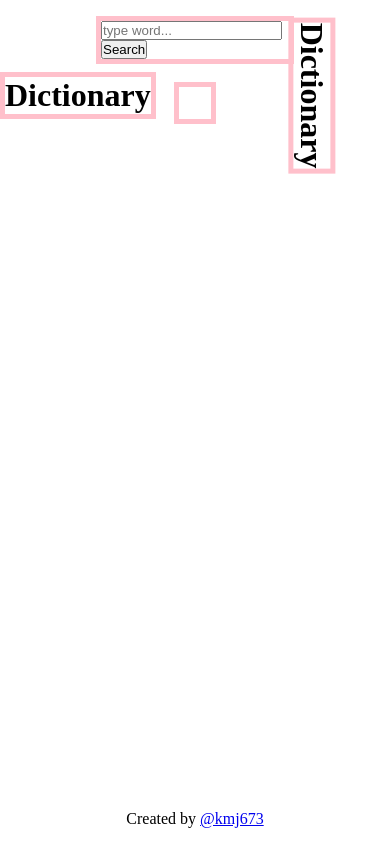
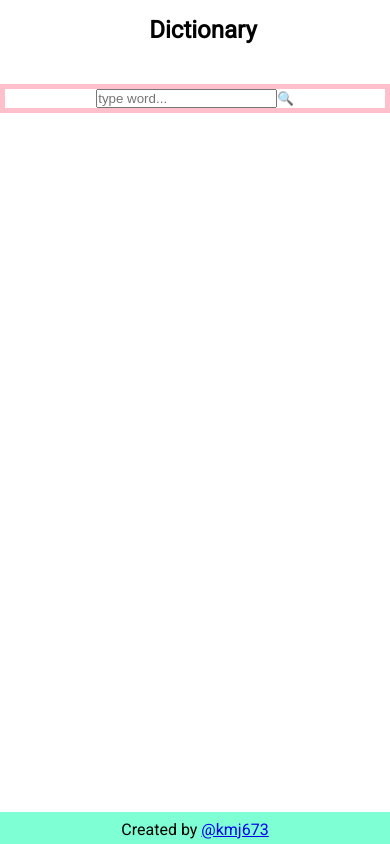
Before and after one commit to kmj673/dictionary, a plain HTML site: page index.html in a window 390 px wide. Drawn offline with Linux system fonts and the light colour scheme.

Commit message:
added mobile design

```diff
--- a/index.html
+++ b/index.html
@@ -6,14 +6,17 @@
     <meta name="viewport" content="width=device-width, initial-scale=1.0" />
     <title>Dictionary</title>
     <link rel="stylesheet" href="style.css" />
+    <style>
+      @import url("https://fonts.googleapis.com/css2?family=Roboto&family=Ubuntu:ital,wght@0,300;0,400;0,500;0,700;1,300;1,400;1,500;1,700&display=swap");
+    </style>
   </head>
   <body>
     <main class="grid">
       <h1 class="horizontal">Dictionary</h1>
       <h1 class="vertical">Dictionary</h1>
-      <form action="" id="search">
+      <form id="search">
         <input type="text" placeholder="type word..." name="word" id="word" />
-        <button type="submit">Search</button>
+        <button type="submit" alt="Search button">🔍</button>
       </form>
       <section class="searchResult">
         <h2 class="searchWord"></h2>
--- a/style.css
+++ b/style.css
@@ -5,50 +5,82 @@
 }
 body {
   font-size: 16px;
+  font-family: "Roboto", sans-serif;
 }
 .grid {
   display: grid;
-  grid-template-columns: 5rem auto 5rem;
-  grid-template-rows: 50px 1fr 50px;
-  gap: 1rem;
+  grid-template-columns: 5rem minmax(30rem 50rem) 5rem;
+  grid-template-rows: 5rem 45rem 5rem;
+  gap: 0rem 1rem;
 }
-.grid > form {
+#search {
   border: 5px solid pink;
   grid-column: 2 / span 1;
   grid-row: 1 / span 1;
-  justify-self: center;
-  align-self: start;
-  margin-top: 1rem;
+  justify-self: stretch;
+  align-self: stretch;
+  margin-top: 2rem;
+  display: flex;
+  justify-content: center;
+  align-items: center;
+}
+#search > input {
+}
+#search > button {
+  border: none;
+  background: none;
 }
 .horizontal {
-  border: 5px solid pink;
-
+  font-size: 1.5rem;
   grid-column: 1 / span 1;
   grid-row: 2 / span 1;
   justify-self: start;
   align-self: center;
+  margin-left: 1rem;
 }
 .vertical {
-  border: 5px solid pink;
-
+  font-size: 1.5rem;
   grid-column: 3 / span 1;
   grid-row: 2 / span 1;
   transform: rotate(90deg);
   justify-self: end;
   align-self: center;
+  margin-right: -1.5rem;
 }
 .searchResult {
-  border: 5px solid pink;
   padding: 1rem;
   grid-column: 2 / span 1;
   grid-row: 2 / span 1;
   justify-self: center;
   align-self: start;
   margin-top: 1rem;
+  padding: 2rem;
 }
 footer {
-  position: absolute;
-  bottom: 1rem;
+  background-color: aquamarine;
+  position: fixed;
+  bottom: 0rem;
+  height: 2rem;
+  padding-top: 0.5rem;
   width: 100%;
   text-align: center;
 }
+/* mobile */
+@media (max-width: 640px) {
+  .grid {
+    display: flex;
+    flex-flow: column wrap;
+    gap: 0.5rem;
+  }
+  .vertical {
+    display: none;
+  }
+  .horizontal {
+    margin-top: 1rem;
+  }
+  .searchResult {
+    max-width: 480px;
+    margin-right: auto;
+    margin-left: auto;
+  }
+}
```
